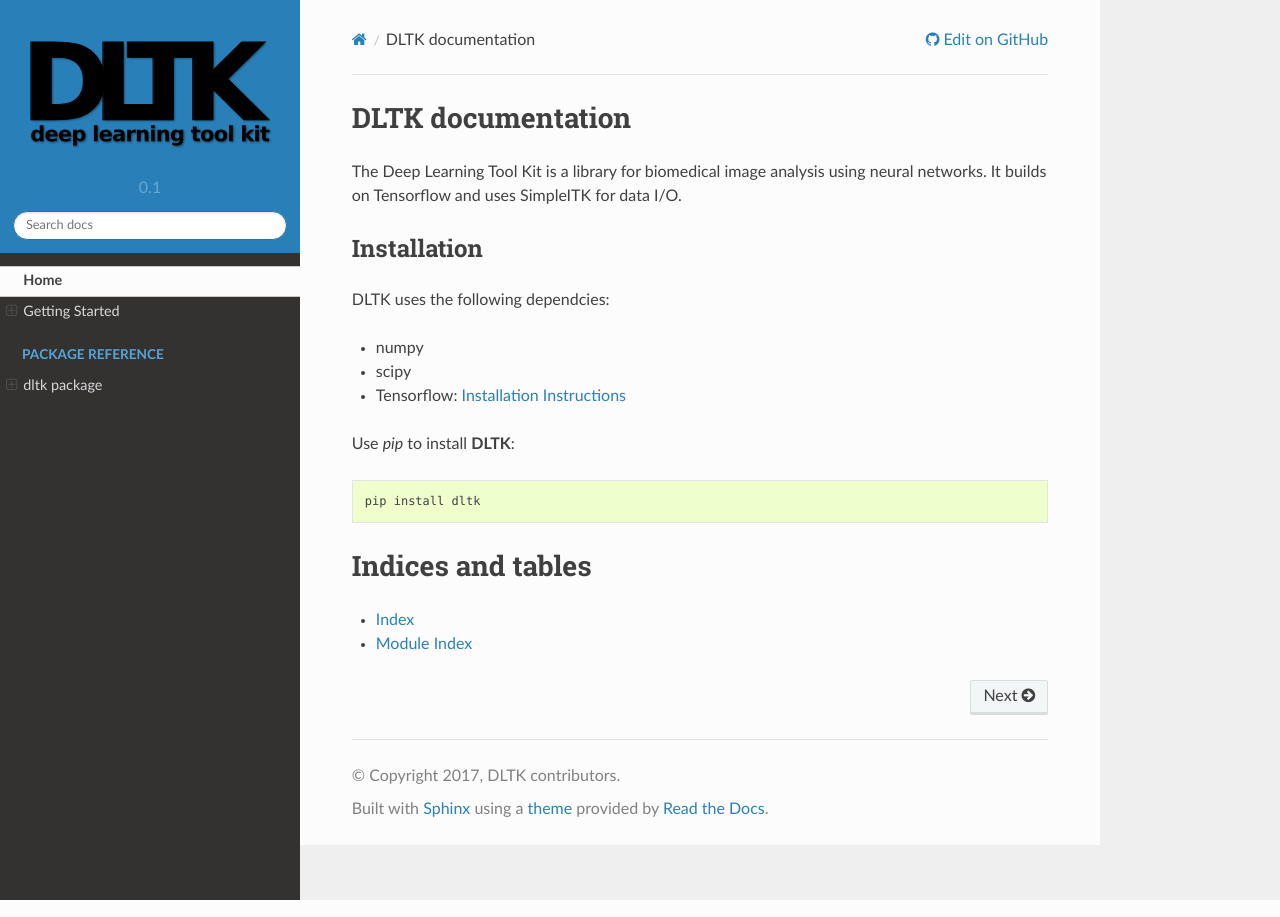
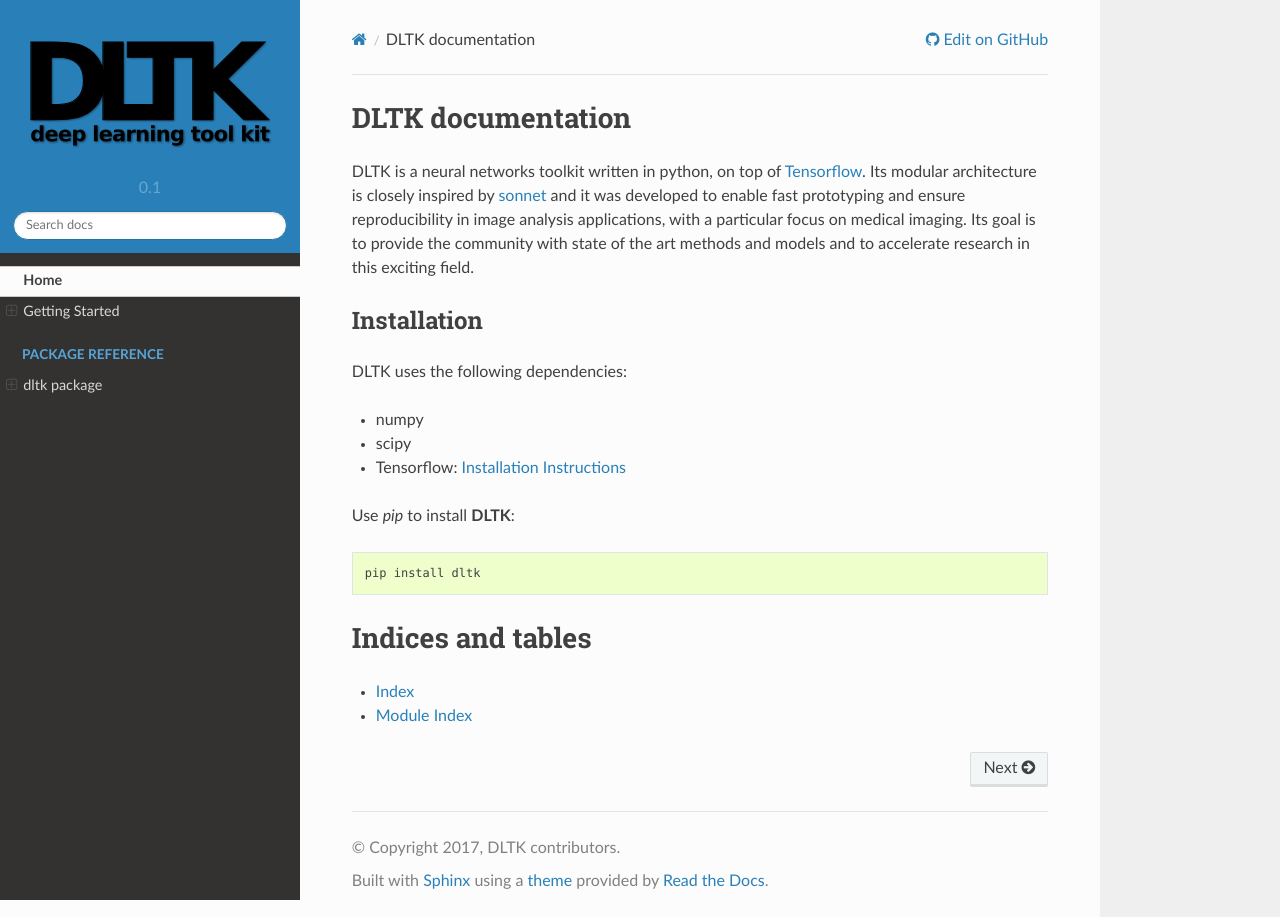
Before and after one commit to OdinHill828/DLTK, a Sphinx documentation site: the page built from _docs/source/index.rst, in a window 1280 px wide. Built offline with Sphinx 7.4.7 and the Read the Docs theme 2.0.0, drawn with Linux system fonts in a browser that asks for light colours.

Commit message:
add/update readmes.

```diff
--- a/_docs/source/index.rst
+++ b/_docs/source/index.rst
@@ -16,13 +16,12 @@
 DLTK documentation
 ==================
 
-The Deep Learning Tool Kit is a library for biomedical image analysis using neural networks. It builds on Tensorflow
-and uses SimpleITK for data I/O.
+DLTK is a neural networks toolkit written in python, on top of `Tensorflow <https://github.com/tensorflow/tensorflow>`_. Its modular architecture is closely inspired by `sonnet <https://github.com/deepmind/sonnet>`_ and it was developed to enable fast prototyping and ensure reproducibility in image analysis applications, with a particular focus on medical imaging. Its goal is to provide the community with state of the art methods and models and to accelerate research in this exciting field.
 
 Installation
 ------------
 
-DLTK uses the following dependcies:
+DLTK uses the following dependencies:
 
 * numpy
 * scipy
```
Also changed, not shown: examples/CIFAR10_ResNet_classification/README.md, examples/MNIST_generative_models/README.md, examples/MRBrainS13_segmentation/README.MD.
